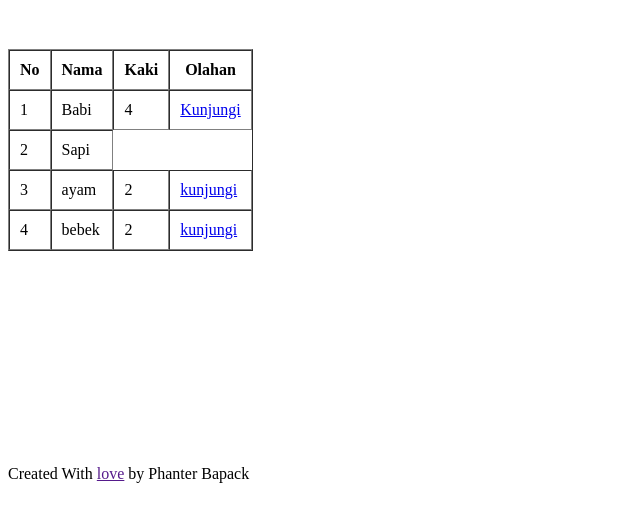
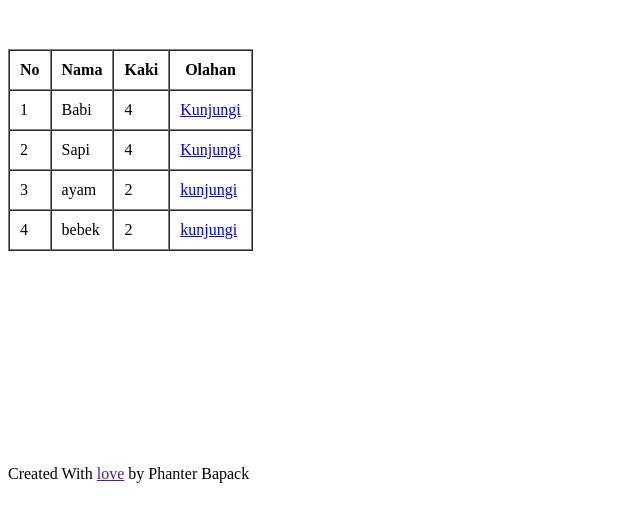
Before and after one commit to handyjayadi/hewan, a plain HTML site: page index.html in a window 1280 px wide. Shown: the part 88-610 px from the top of the page, without its empty margins (0-640 px from the left). Drawn offline with Linux system fonts and the light colour scheme.

Commit message:
Update index.html

```diff
--- a/index.html
+++ b/index.html
@@ -39,6 +39,8 @@
           <tr>
             <td>2</td>
             <td>Sapi</td>
+            <td>4</td>
+            <td><a href="danta.html">Kunjungi</a></td>
           </tr>
           <tr>
             <td>3</td>
```
